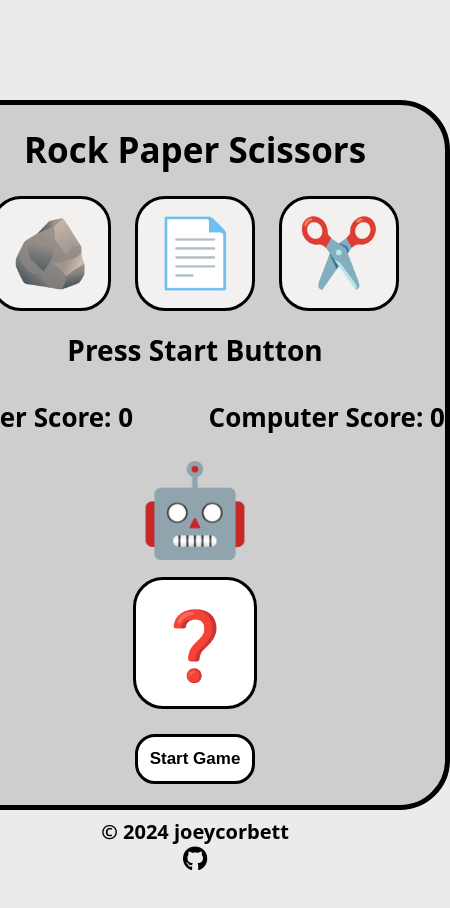
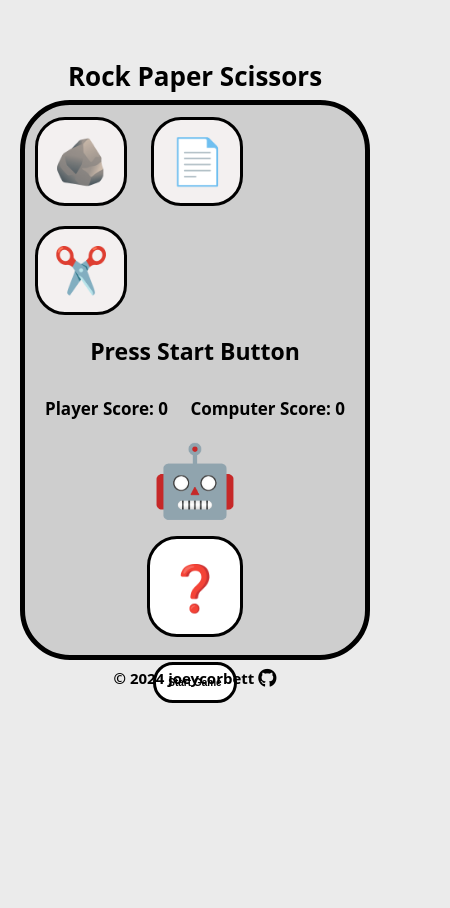
Before and after one commit to JoeyCorbett/Rock-Paper-Scissors, a plain HTML site: page index.html in a window 390 px wide. Shown: the whole page, 450 px wide, since content can reach past the window. After the commit the page ends 844 px from the top, so only its background shows below. Drawn offline with nearby package versions, Linux system fonts and the light colour scheme.

Commit message:
Make site mobile responsive
Used media queries to allow site to be responsive on mobile devices and shrink at a certain width

```diff
--- a/styles.css
+++ b/styles.css
@@ -23,7 +23,7 @@ body {
     align-items: center;
     border: 5px solid black;
     height: 700px;
-    width: 580px;
+    min-width: 570px;
     border-radius: 50px;
     background-color: rgb(206, 206, 206);
 }
@@ -46,6 +46,7 @@ body {
     margin-top: 40px;
     margin-bottom: 10px;
 }
+
 .pScore, .cScore {
     font-weight: bold;
     font-size: 26px;
@@ -80,6 +81,7 @@ body {
 .computerContainer span {
     font-size: 67px;
 }
+
 .computerContainer h1, span {
     font-size: 90px;
     margin-bottom: 25px;
@@ -132,3 +134,54 @@ footer p{
 .fa-brands:hover {
     transform: rotate(360deg) scale(1.2);
 }
+
+@media screen and (max-width: 580px) {
+    .containerGame {
+        height: 550px;
+        min-width: 340px;
+    }
+
+    #header {
+        font-size: 26px;
+    }
+
+    #rockBtn, #paperBtn, #scissorsBtn {
+        font-size: 45px;
+    }
+
+    .message {
+        font-size: 23px;
+    }
+
+    .scores {
+        width: 300px;
+    }
+
+    .pScore, .cScore {
+        font-size: 17px;
+    }
+
+
+    .computerContainer span {
+        font-size: 45px;
+    }
+
+    .startBtn {
+        font-size: 10px;
+    }
+
+    .computerContainer h1, span {
+        font-size: 70px;
+    }
+
+    footer p{
+        font-size: 15px;
+    }
+
+    .fa-brands {
+        font-size:21px;
+    }
+
+
+
+}
```
